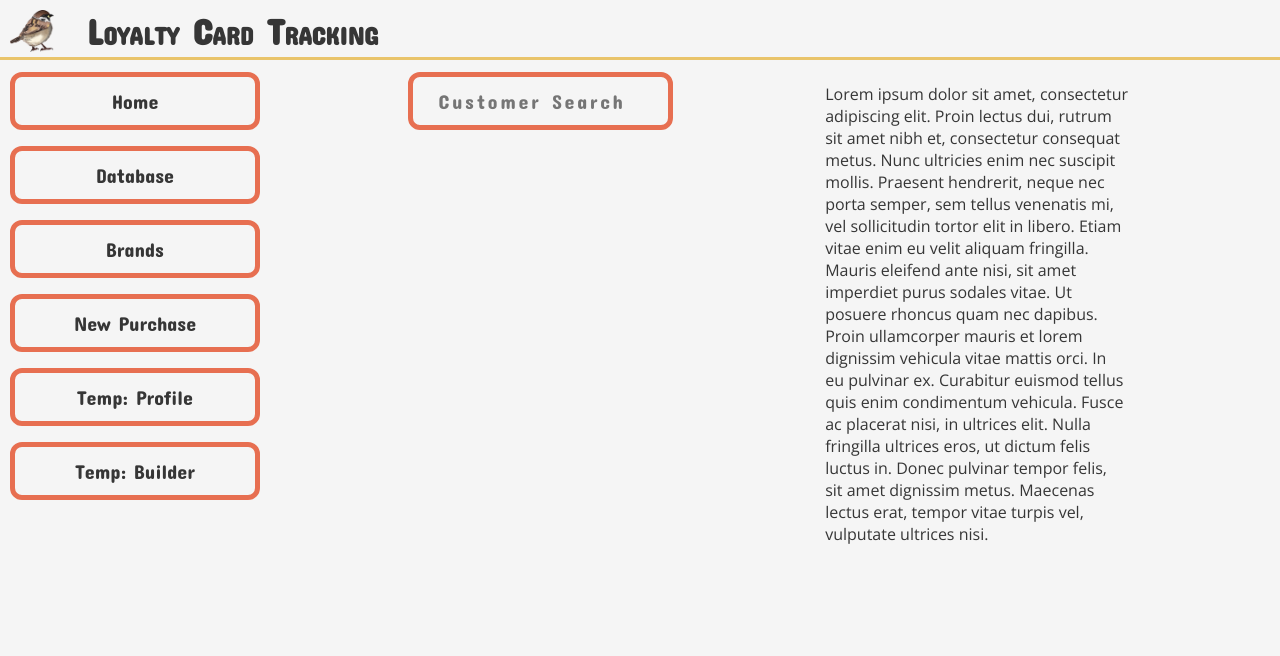
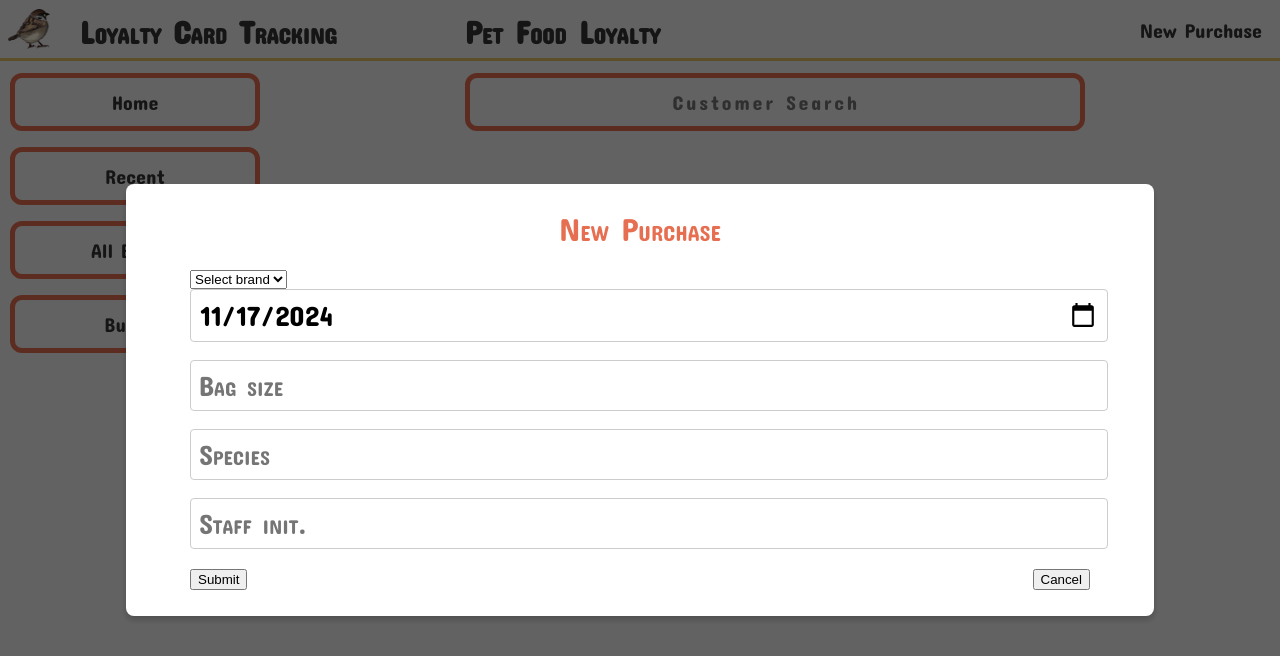
Before and after one commit to sam-taiff/pet-food-loyalty-tracker, a React (Vite) app: page / in a window 1280 px wide. Both pictures are taken after a click on the link "New Purchase". Shown: the top 656 px of the page. Built offline with nearby package versions, Linux system fonts and the light colour scheme.

Commit message:
save progress before making changes to app.tsx routing

```diff
--- a/src/App.tsx
+++ b/src/App.tsx
@@ -3,7 +3,7 @@ import {
   BrowserRouter as Router,
   Routes,
   Route,
-  useParams,
+  Navigate
 } from "react-router-dom";
 import {
   Home,
@@ -18,6 +18,7 @@ import {
 import { CustListView, CustomerCards, TableComponent } from './assets/view-components';
 
 function App() {
+
   return (
     <>
       <Router>
@@ -30,6 +31,7 @@ function App() {
             <Route path="/database" element={<Database />} />
             <Route path="/build" element={<Builder />} />
             <Route path="/profile/:customerID" element={<ProfilePage />}>
+              <Route index element={<CustomerCards />} />
               <Route path="card" element={<CustomerCards />} />
               <Route path="list" element={<CustListView />} />
             </Route>
--- a/src/assets/pages.tsx
+++ b/src/assets/pages.tsx
@@ -1,9 +1,9 @@
 import '../master.css';
 import logo from './sparrow.png';
 import { createRow } from './data-handler.tsx';
-import { Route, Routes, useNavigate, useParams, Link, Outlet, useHref } from 'react-router-dom';
-import { TableComponent, VertTable, BrandCards, CurrentProfile, CustomerCards, useSupabaseSearch } from './view-components.tsx';
-import React, { useEffect, useState } from 'react';
+import { useNavigate, useParams, Outlet, useHref, useLocation } from 'react-router-dom';
+import { BrandCards, CurrentProfile, CustomerCards, useSupabaseSearch, SimpleSearchBar } from './view-components.tsx';
+import React, { useEffect, useState, useRef } from 'react';
 import Modal from "react-modal";
 
 Modal.setAppElement("#root");
@@ -11,14 +11,35 @@ Modal.setAppElement("#root");
 //placeholder text (DEV USE ONLY)
 const lorem: string = "Lorem ipsum dolor sit amet, consectetur adipiscing elit. Proin lectus dui, rutrum sit amet nibh et, consectetur consequat metus. Nunc ultricies enim nec suscipit mollis. Praesent hendrerit, neque nec porta semper, sem tellus venenatis mi, vel sollicitudin tortor elit in libero. Etiam vitae enim eu velit aliquam fringilla. Mauris eleifend ante nisi, sit amet imperdiet purus sodales vitae. Ut posuere rhoncus quam nec dapibus. Proin ullamcorper mauris et lorem dignissim vehicula vitae mattis orci. In eu pulvinar ex. Curabitur euismod tellus quis enim condimentum vehicula. Fusce ac placerat nisi, in ultrices elit. Nulla fringilla ultrices eros, ut dictum felis luctus in. Donec pulvinar tempor felis, sit amet dignissim metus. Maecenas lectus erat, tempor vitae turpis vel, vulputate ultrices nisi."
 
+const PageTitle = ({ title }) => {
+    const location = useLocation();
+
+    useEffect(() => {
+        document.title = title;
+    }, [location, title]);
+
+    return null;
+};
+
 export const TopBar = () => {
+    const [isModalOpen, setIsModalOpen] = useState(false); // Track modal visibility
+
+    const openModal = () => {
+        setIsModalOpen(true); // Open the modal when "New Purchase" is clicked
+    };
+
+    const closeModal = () => {
+        setIsModalOpen(false); // Close the modal
+    };
+
     return (
         <div id='topbar'>
             <img src={logo} id="logo" />
-            <a title="Back to Homepage" href='/'>
-                <span>Loyalty Card Tracking</span>
-            </a>
-            {/* <span className='topbar item' id="cust-name">{pageName}</span> */}
+            &nbsp;&nbsp;&nbsp;&nbsp;&nbsp;&nbsp;&nbsp;
+            <a id="site-name" title="Back to Homepage" href='/'><span>Loyalty Card Tracking</span></a>
+            <a id="site-name" style={{ marginLeft: "10vw" }}><span>{document.title}</span></a>
+            <a id="new-purchase-button" onClick={openModal}>New Purchase</a>
+            {isModalOpen && <AddPurchaseButton onAdd={(newPurchase) => createRow("Purchase", newPurchase)} onClose={closeModal} />}
         </div>
     )
 }
@@ -27,11 +48,10 @@ export const SideBar = () => {
     return (
         <div id="sidenav">
             <a title="Loyalty Card Tracking Home" href="/">Home</a>
-            <a title="View Database" href="/database">Database</a>
-            <a title="Brands Page" href="/brands">Brands</a>
-            <a>New Purchase</a>
-            <a href="/profile">Temp: Profile</a>
-            <a href="/build">Temp: Builder</a>
+            <a title="View Database" href="/database">Recent</a>
+            <a title="Brands Page" href="/brands">All Brands</a>
+            {/* <a onClick={openModal}>New Purchase</a> */}
+            <a href="/build">Builder</a>
         </div>
     )
 }
@@ -43,6 +63,7 @@ export const SearchnResults = () => {
     const [activeIndex, setActiveIndex] = useState<number>(-1); // Track the active result index
     const { results, loading, error } = useSupabaseSearch(debouncedSearchTerm, "Customer");
     const navigate = useNavigate();
+    const searchRef = useRef<HTMLInputElement>(null);
 
     // Debounce logic using useEffect
     useEffect(() => {
@@ -55,9 +76,17 @@ export const SearchnResults = () => {
         };
     }, [searchTerm]);
 
-    // Handle keyboard navigation
+    // Handle keyboard navigation and reset on Esc key press
     const handleKeyDown = (e: React.KeyboardEvent<HTMLDivElement>) => {
-        if (!results.length) return;
+        if (e.key === "Escape") {
+            // Reset the search term and active index
+            setSearchTerm("");
+            setActiveIndex(-1); // Reset active index
+            if (searchRef.current) searchRef.current.focus(); // Refocus the search input
+            e.preventDefault(); // Prevent default action for ESC
+        }
+
+        if (!results.length) return; // Don't handle navigation if no results
 
         switch (e.key) {
             case "ArrowDown": // Move down
@@ -98,24 +127,28 @@ export const SearchnResults = () => {
     };
 
     return (
-        <div onKeyDown={handleKeyDown} tabIndex={0} style={{ outline: "none" }}>
+        <div onKeyDown={handleKeyDown} tabIndex={0} style={{ outline: "none", maxWidth: "620px", width: "75%" }}>
             <input
+                ref={searchRef}
                 type="search"
                 value={searchTerm}
                 onChange={handleSearchChange}
-                autoComplete='off'
+                autoComplete="off"
                 autoFocus
                 id="search-input"
                 name="cust-search"
                 spellCheck="false"
-                placeholder='Customer Search'
+                placeholder="Customer Search"
                 aria-label="Search input"
             />
-            {/* {loading && <p className='loader' />} */}
+            {loading && <p className="loader" />}
             {error && <p style={{ color: "red" }}>{error}</p>}
             <div id="search-results">
-                {searchTerm && /* !loading && */ results.length === 0 ? (
-                    <div className="message-screen">This person has yet to start a loyalty card<br />Press <code>enter</code> to create a new customer profile</div>
+                {!loading && searchTerm && results.length === 0 ? (
+                    <div className="message-screen">
+                        This person has yet to start a loyalty card<br />
+                        Press <code>enter</code> to create a new customer profile
+                    </div>
                 ) : (
                     results.map((item, index) => (
                         <div
@@ -124,8 +157,8 @@ export const SearchnResults = () => {
                             id={index === activeIndex ? "active-result" : ""}
                             onClick={() => handleResultClick(item.id)}
                         >
-                            <div className="result name">{item.first_name} {item.last_name}</div>
-                            <div className="result phone">{item.phone}</div>
+                            <div className="name">{item.first_name} {item.last_name}</div>
+                            <div className="phone">{item.phone}</div>
                         </div>
                     ))
                 )}
@@ -133,6 +166,7 @@ export const SearchnResults = () => {
         </div>
     );
 };
+
 
 //Profile Page
 export const ProfilePage = () => {
@@ -202,6 +236,7 @@ export const Home = () => {
 export const Brands = () => {
     return (
         <div style={{ display: "block" }}>
+            <PageTitle title="Manage Brands" />
             <h1>Registered Brands</h1>
             <BrandCards />
         </div>
@@ -211,8 +246,9 @@ export const Brands = () => {
 //Database Page
 export const Database = () => {
     return (
-        <div style={{ display: "block" }}>
-            <h1>Database</h1>
+        <div>
+            <h1>Recent Purchases</h1>
+            <span>showing up to 100 entries</span>
         </div>
     );
 };
@@ -230,10 +266,10 @@ export const Builder = () => {
     };
     return (
         <div style={{ width: "90%" }}>
+            <PageTitle title="Builder" />
             <NewBrandForm />
             <div className="loader"></div>
             <NewCustomerForm />
-            <AddPurchaseButton onAdd={handleAddPurchase} />
         </div>
     );
 };
@@ -492,105 +528,85 @@ export const SuccessScreen = () => {
     );
 }
 
-export function AddPurchaseDialog({ isOpen, onClose, onSubmit }: {
-    isOpen: boolean;
-    onClose: () => void;
-    onSubmit: (formData: { [key: string]: string }) => void;
-}) {
-    const [formData, setFormData] = useState({
-        brand_id: "",
-        date: "",
-        size: "",
-        species: "",
-        staff: "",
-    });
+// const FormCustSearch = () => {
+//     const [searchTerm, setSearchTerm] = useState<string>(""); // Actual input value
+//     const [debouncedSearchTerm, setDebouncedSearchTerm] = useState<string>(""); // Debounced value
+//     const [activeIndex, setActiveIndex] = useState<number>(-1); // Track the active result index
+//     const { results, loading, error } = useSupabaseSearch(debouncedSearchTerm, "Customer");
+//     const navigate = useNavigate();
+//     const searchRef = useRef<HTMLInputElement>(null);
 
-    const handleChange = (e: React.ChangeEvent<HTMLInputElement | HTMLSelectElement>) => {
-        const { name, value } = e.target;
-        setFormData((prev) => ({ ...prev, [name]: value }));
-    };
+//     // Debounce logic using useEffect
+//     useEffect(() => {
+//         const handler = setTimeout(() => {
+//             setDebouncedSearchTerm(searchTerm); // Update debounced value after delay
+//         }, 300);
 
-    const handleSubmit = (e: React.FormEvent) => {
-        e.preventDefault();
-        onSubmit(formData); // Send data to the parent component
-        setFormData({ brand_id: "", date: "", size: "", species: "", staff: "" });
-        onClose(); // Close the modal after submission
-    };
+//         return () => {
+//             clearTimeout(handler);
+//         };
+//     }, [searchTerm]);
 
-    return (
-        <Modal
-            isOpen={isOpen}
-            onRequestClose={onClose}
-            contentLabel="Add Purchase"
-            className="modal"
-            overlayClassName="modal-overlay"
-        >
-            <h2>Add New Purchase</h2>
-            <form onSubmit={handleSubmit}>
-                <label>
-                    Brand ID:
-                    <input
-                        type="text"
-                        name="brand_id"
-                        value={formData.brand_id}
-                        onChange={handleChange}
-                        required
-                    />
-                </label>
-                <label>
-                    Date:
-                    <input
-                        type="date"
-                        name="date"
-                        value={formData.date}
-                        onChange={handleChange}
-                        required
-                    />
-                </label>
-                <label>
-                    Size:
-                    <input
-                        type="text"
-                        name="size"
-                        value={formData.size}
-                        onChange={handleChange}
-                        required
-                    />
-                </label>
-                <label>
-                    Species:
-                    <input
-                        type="text"
-                        name="species"
-                        value={formData.species}
-                        onChange={handleChange}
-                        required
-                    />
-                </label>
-                <label>
-                    Staff:
-                    <input
-                        type="text"
-                        name="staff"
-                        value={formData.staff}
-                        onChange={handleChange}
-                        required
-                    />
-                </label>
-                <div className="form-actions">
-                    <button type="submit">Submit</button>
-                    <button type="button" onClick={onClose}>
-                        Cancel
-                    </button>
-                </div>
-            </form>
-        </Modal>
-    );
-}
+//     // Handle keyboard navigation and reset on Esc key press
+//     const handleKeyDown = (e: React.KeyboardEvent<HTMLDivElement>) => {
+//         if (e.key === "Escape") {
+//             // Reset the search term and active index
+//             setSearchTerm("");
+//             setActiveIndex(-1); // Reset active index
+//             if (searchRef.current) searchRef.current.focus(); // Refocus the search input
+//             e.preventDefault(); // Prevent default action for ESC
+//         }
 
-export function AddPurchaseButton({ onAdd }: { onAdd: (newPurchase: { [key: string]: string }) => void }) {
-    const [isModalOpen, setIsModalOpen] = useState(false);
+//         if (!results.length) return; // Don't handle navigation if no results
 
+//         switch (e.key) {
+//             case "ArrowDown": // Move down
+//                 setActiveIndex((prevIndex) => Math.min(prevIndex + 1, results.length - 1));
+//                 e.preventDefault(); // Prevent default scrolling
+//                 break;
+
+//             case "ArrowUp": // Move up
+//                 setActiveIndex((prevIndex) => Math.max(prevIndex - 1, 0));
+//                 e.preventDefault();
+//                 break;
+
+//             case "Tab": // Navigate results with Tab
+//                 setActiveIndex((prevIndex) => (prevIndex + 1) % results.length);
+//                 e.preventDefault();
+//                 break;
+
+//             case "Enter": // Select the current result
+//                 if (activeIndex >= 0) {
+//                     navigate(`/profile/${results[activeIndex].id}`);
+//                 } else if (results.length > 0) {
+//                     navigate(`/profile/${results[0].id}`); // Navigate to the first result
+//                 }
+//                 break;
+
+//             default:
+//                 break;
+//         }
+//     };
+
+//     const handleResultClick = (customerID: string) => {
+//         navigate(`/profile/${customerID}`);
+//     };
+
+//     const handleSearchChange = (e: React.ChangeEvent<HTMLInputElement | HTMLSelectElement>) => {
+//         setSearchTerm(e.target.value);
+//         setActiveIndex(-1); // Reset active index on new search
+//     };
+
+//     return (
+//         <div onKeyDown={handleKeyDown} tabIndex={0} style={{ outline: "none", maxWidth: "620px", width: "75%" }}>
+//             <SimpleSearchBar results={results.map((item, index) => (
+//                         item.first_name+item.last_name+'|'+item.phone
+//                     ))} />;
+//         </div>
+//     );
+// }
+
+export function AddPurchaseButton({ onAdd, onClose }: { onAdd: (newPurchase: { [key: string]: string }) => void, onClose: () => void }) {
     const getTodayInNZST = (): string => {
         const now = new Date();
         const nzstDate = new Intl.DateTimeFormat("en-GB", {
@@ -614,7 +630,7 @@ export function AddPurchaseButton({ onAdd }: { onAdd: (newPurchase: { [key: stri
         staff: "",
     });
 
-    const handleChange = (e: React.ChangeEvent<HTMLInputElement>) => {
+    const handleChange = (e: React.ChangeEvent<HTMLInputElement | HTMLSelectElement>) => {
         const { name, value } = e.target;
         setFormData((prev) => ({ ...prev, [name]: value }));
     };
@@ -623,26 +639,34 @@ export function AddPurchaseButton({ onAdd }: { onAdd: (newPurchase: { [key: stri
         e.preventDefault();
         onAdd(formData); // Send new purchase data to the parent
         setFormData({ brand_id: "", date: getTodayInNZST(), size: "", species: "", staff: "" }); // Reset form
-        setIsModalOpen(false); // Close modal
+        onClose(); // Close modal after submission
     };
 
     return (
         <>
-            <button onClick={() => setIsModalOpen(true)}>Add New Purchase</button>
-
-            {isModalOpen && (
             <div className="modal-overlay">
                 <div className="modal-content">
-                        <h2>Add New Purchase</h2>
+                    <h1>New Purchase</h1>
                     <form onSubmit={handleSubmit}>
-                            <input
+                        {/* <FormCustSearch /> */}
+                        <select
+                            // multiple size={1}
+                            name="brand_id"
+                            value={formData.brand_id}
+                            onChange={handleChange}
+                            required>
+                            <option selected>Select brand</option>
+                            <option>Cherry</option>
+                            <option>Lemon</option>
+                        </select>
+                        {/* <input
                             type="text"
                             name="brand_id"
-                                placeholder="Brand ID"
+                            placeholder="Select brand"
                             value={formData.brand_id}
                             onChange={handleChange}
                             required
-                            />
+                        /> */}
                         <input
                             type="date"
                             name="date"
@@ -653,7 +677,7 @@ export function AddPurchaseButton({ onAdd }: { onAdd: (newPurchase: { [key: stri
                         <input
                             type="text"
                             name="size"
-                                placeholder="Size"
+                            placeholder="Bag size"
                             value={formData.size}
                             onChange={handleChange}
                             required
@@ -669,21 +693,20 @@ export function AddPurchaseButton({ onAdd }: { onAdd: (newPurchase: { [key: stri
                         <input
                             type="text"
                             name="staff"
-                                placeholder="Staff"
+                            placeholder="Staff init."
                             value={formData.staff}
                             onChange={handleChange}
                             required
                         />
                         <div className="modal-actions">
                             <button type="submit">Submit</button>
-                                <button type="button" onClick={() => setIsModalOpen(false)}>
+                            <button type="button" onClick={onClose}>
                                 Cancel
                             </button>
                         </div>
                     </form>
                 </div>
             </div>
-            )}
         </>
     );
 }
--- a/src/master.css
+++ b/src/master.css
@@ -20,7 +20,7 @@ Burnt Sienna: #e76f51 */
   background-color: var(--white);
   color: var(--baseT);
   text-align: center;
-  --topbarH: 2em;
+  --topbarH: 2.6em;
 }
 
 table,
@@ -30,30 +30,21 @@ th {
   border-collapse: collapse;
 }
 
-/* table {
-  margin: auto;
-} */
-
 h1 {
   font: small-caps 2em "Concert One", sans-serif;
   color: var(--border1);
+  margin: 0em 0em 0.25em 0em;
 }
-
-/* hr {
-  width: 100%;
-  height: 2px;
-  border: none;
-  background-color: var(--baseT);
-} */
 
 a,
 a:visited {
   color: inherit;
   text-decoration: none;
+  cursor: pointer;
 }
 
 #topbar {
-  display: flex;
+  display: inline-block;
   border-bottom: 3px solid var(--back2);
   background-color: var(--white);
   height: var(--topbarH);
@@ -61,13 +52,39 @@ a:visited {
   margin-bottom: 1.5vh;
   position: sticky;
   top: 0;
-  padding: 10px 15px 15px 10px;
-  /* min-height:calc(1.75em + 0.25em); */
+  padding: 0.5em;
+  z-index: 10;
+  text-align: left;
 }
 
 #topbar * {
-  padding: 0rem 1rem;
-  font: small-caps bolder 1.5em "Concert One", sans-serif;
+  vertical-align: middle;
+}
+
+#site-name {
+  font: small-caps bolder 2em "Concert One", sans-serif;
+}
+
+#logo {
+  height: 2.5em;
+  padding: 0;
+}
+
+#new-purchase-button {
+  border: 2.5px solid transparent;
+  padding: 0.8em 1.6em;
+  /* border-radius: 12px; */
+  font: 1.25em "Concert One";
+  transition: all var(--smoothTrans);
+  position: absolute;
+  top: 0;
+  right: 0;
+  /* margin-right:1.2em; */
+}
+
+#new-purchase-button:hover {
+  background-color: var(--back2);
+  border-color: var(--back2);
 }
 
 #sidenav {
@@ -80,6 +97,7 @@ a:visited {
   position: sticky;
   top: calc(var(--topbarH) + 2em);
   float: left;
+  z-index: 1;
 }
 
 #page {
@@ -87,11 +105,6 @@ a:visited {
   display: flex;
   flex-wrap: wrap;
   justify-content: space-evenly;
-}
-
-#logo {
-  height: 1.75em;
-  padding: 0;
 }
 
 /*HOMEPAGE*/
@@ -121,7 +134,6 @@ a:visited {
   color: var(--baseT);
   font: 1.25em "Concert One";
   background-color: var(--white);
-  cursor: pointer;
   transition: border-color, background-color var(--smoothTrans);
   margin-bottom: 1rem;
 }
@@ -138,6 +150,7 @@ a:visited {
   text-align: left;
   word-wrap: break-word;
   padding: 8pt 10pt;
+  display: none;
 }
 
 #due-view {
@@ -219,6 +232,8 @@ code {
   display: flex;
   flex-wrap: wrap;
   border: 1px solid var(--baseT);
+  min-width: calc(95px*2);
+  max-width: calc(95px*5);
 }
 
 #purchase-stamps span {
@@ -228,16 +243,15 @@ code {
 
 .purchase-stamp {
   border: 1px solid var(--baseT);
-  font: small-caps 1em Tahoma, sans-serif;
+  font: small-caps 1.05em Tahoma, sans-serif;
   padding: 8pt 10pt;
-  max-width: 25%;
+  width: 95px;
 }
 
 #profile {
   font: small-caps 2.5em "Concert One", sans-serif;
   display: flex;
-  justify-content: space-evenly;
-  background-color: var(--back2);
+  justify-content: space-around;
 }
 
 #tab-view,
@@ -248,7 +262,7 @@ code {
 #active-result,
 .result:hover {
   cursor: pointer;
-  background-color: var(--back2);
+  border-color: var(--back1);
 }
 
 #search-results {
@@ -259,10 +273,11 @@ code {
   padding: 0.15em 0.3em;
   border-radius: 12pt;
   display: flex;
-  justify-content: space-evenly;
+  justify-content: space-between;
+  border: 5px solid transparent;
 }
 
-.result.phone {
+.phone {
   font-size: smaller;
 }
 
@@ -308,7 +323,7 @@ input {
 
 #tab-pages td,
 #tab-pages tr,
-#tab-pages tbody{
+#tab-pages tbody {
   border: var(--thickBorder);
   background-color: var(--back1);
 }
@@ -347,22 +362,23 @@ input {
 
 .modal-content {
   background: white;
-  padding: 20px;
+  padding: 2% 5%;
   border-radius: 8px;
-  width: 90%;
-  max-width: 400px;
+  width: 75%;
+  max-width: 900px;
   box-shadow: 0 4px 6px rgba(0, 0, 0, 0.2);
 }
 
-.modal-content h2 {
+.modal-content h1 {
   margin-bottom: 20px;
   text-align: center;
 }
 
 .modal-content input {
   display: block;
+  font: small-caps 21pt "Concert One", sans-serif;
   width: 100%;
-  margin-bottom: 10px;
+  margin-bottom: 2%;
   padding: 8px;
   border: 1px solid #ccc;
   border-radius: 4px;
```
Also changed, not shown: src/assets/view-components.tsx (+55 -3 lines). Lines whose indentation alone changed are shown as unchanged.
